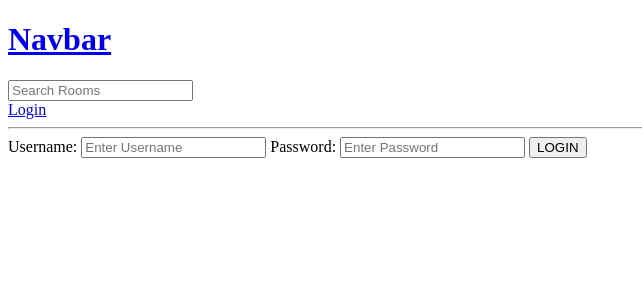
After one commit to Deepanshu0810/django-tutorial-project, a Django app: page /login/ in a window 1280 px wide. The commit adds this page. Shown: the top 300 px of the page, without its empty margins (0-642 px from the left). Run offline with Django 4.2, Linux system fonts and the light colour scheme.

Commit message:
ADD: user-login-logout

```diff
--- a/studybud/base/urls.py
+++ b/studybud/base/urls.py
@@ -3,6 +3,8 @@ from . import views
 
 urlpatterns = [
     path('',views.home,name='home'),
+    path('login/',views.loginPage,name='login'),
+    path('logout/',views.logoutUser,name='logout'),
     path('room/<str:pk>/',views.room,name='room'),
     path('create-room/',views.createRoom,name='create-room'),
     path('update-room/<str:pk>/',views.updateRoom,name='update-room'),
--- a/studybud/base/views.py
+++ b/studybud/base/views.py
@@ -1,6 +1,9 @@
 from django.shortcuts import render, redirect
+from django.contrib import messages
+from django.contrib.auth import authenticate, login, logout
 from django.db.models import Q
 from .models import Room, Topic
+from django.contrib.auth.models import User
 from .forms import RoomForm
 
 # Create your views here.
@@ -61,3 +64,30 @@ def deleteRoom(request,pk):
 
     context = {'obj':room}
     return render(request,'delete.html',context)
+
+def loginPage(request):
+    if request.method == 'POST':
+        username = request.POST.get('username')
+        password = request.POST.get('password')
+
+        try:
+            user = User.objects.get(username=username)
+
+        except:
+            # we will use django flash messages
+            messages.error(request,'Username does not exist')
+
+        user = authenticate(request,username=username,password=password)
+
+        if user is not None:
+            login(request,user)
+            return redirect('home')
+        else:
+            messages.error(request,'Username OR password is incorrect')
+
+    context = {}
+    return render(request,'login_register.html',context)
+
+def logoutUser(request):
+    logout(request)
+    return redirect('home')
--- /dev/null
+++ b/studybud/templates/login_register.html
@@ -0,0 +1,18 @@
+{% extends 'main.html' %}
+
+{% block content %}
+<div>
+    <form action="" method="post">
+        {% csrf_token %}
+
+        <label for="username">Username:</label>
+        <input type="text" name="username" placeholder="Enter Username">
+
+        <label for="password">Password:</label>
+        <input type="password" name="password" placeholder="Enter Password">
+
+        <input type="submit" value="LOGIN">
+    </form>
+</div>
+
+{% endblock %}
--- a/studybud/templates/main.html
+++ b/studybud/templates/main.html
@@ -8,8 +8,16 @@
 </head>
 <body>
     {% include 'navbar.html' %}
+
+    {% if messages %}
+    <ul class="messages">
+        {% for message in messages %}
+        <li>{{ message }}</li>
+        {% endfor %}
+    </ul>
+    {% endif %}
+
     {% block content %}
-
     {% endblock %}
 </body>
 </html>
--- a/studybud/templates/navbar.html
+++ b/studybud/templates/navbar.html
@@ -6,4 +6,11 @@
     <input type="text" name="q" placeholder="Search Rooms">
 </form>
 
+{% if request.user.is_authenticated %}
+    <a href="{% url 'logout' %}">Logout</a>
+{% else %}
+    <a href="{% url 'login' %}">Login</a>
+{% endif %}
+
+
 <hr>
```
